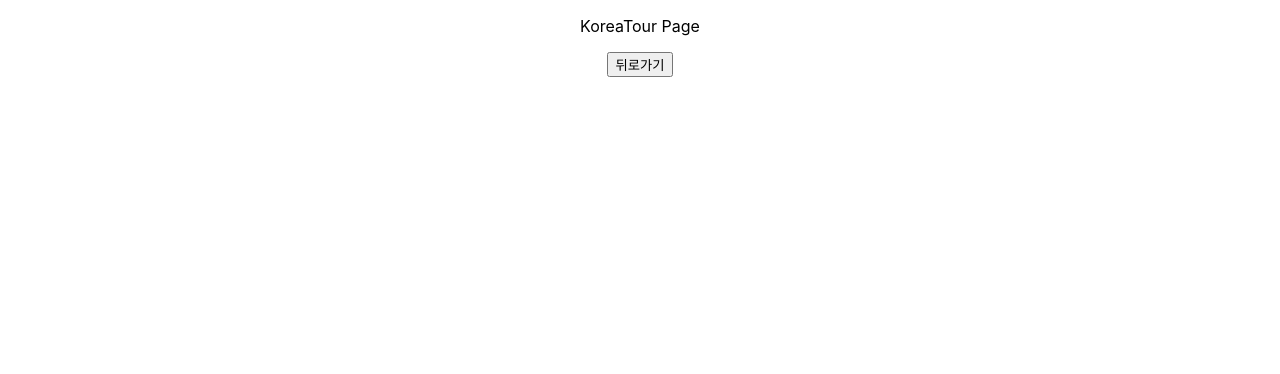
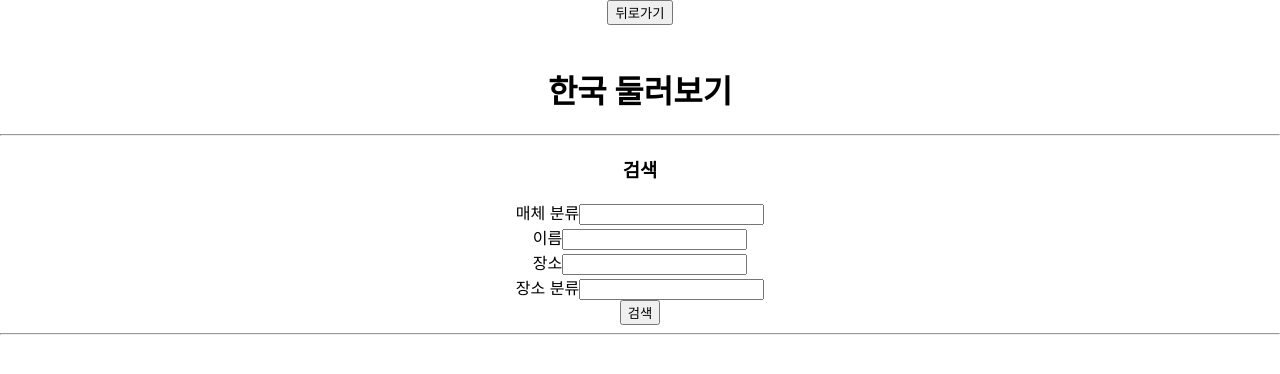
Before and after one commit to woneee99/MOA, a React (Create React App) app in the folder frontend/moa/: page /withbuddy/koreatour in a window 1280 px wide. Shown: the top 374 px of the page. Built offline with nearby package versions, Linux system fonts and the light colour scheme.

Commit message:
feat: add KoreaTour page and components #7
한국 둘러보기 페이지 및 컴포넌트 추가

```diff
--- /dev/null
+++ b/frontend/moa/src/components/KoreaTourMap.jsx
@@ -0,0 +1,11 @@
+import React from 'react';
+
+function KoreaTourMap(props) {
+  return (
+    <div>
+      <h1>대충 지도 Component</h1>
+    </div>
+  );
+}
+
+export default KoreaTourMap;
--- /dev/null
+++ b/frontend/moa/src/components/KoreaTourSearch.jsx
@@ -0,0 +1,27 @@
+import React from 'react';
+
+function KoreaTourSearch(props) {
+  return (
+    <div>
+      <h3>검색</h3>
+      <div>
+        <label htmlFor="mediaType">매체 분류</label>
+        <input type="text" id="mediaType" />
+      </div>
+      <div>
+        <label htmlFor="title">이름</label>
+        <input type="text" id="title" />
+      </div>
+      <div>
+        <label htmlFor="place">장소</label>
+        <input type="text" id="place" />
+      </div>
+      <div>
+        <label htmlFor="placeType">장소 분류</label>
+        <input type="text" id="placeType" />
+      </div>
+    </div>
+  );
+}
+
+export default KoreaTourSearch;
--- /dev/null
+++ b/frontend/moa/src/components/KoreaTourSearchResult.jsx
@@ -0,0 +1,14 @@
+import React from 'react';
+
+function KoreaTourSearchResult(props) {
+  return (
+    <div>
+      <h3>검색 결과</h3>
+      <div>
+        대충 테이블
+      </div>
+    </div>
+  );
+}
+
+export default KoreaTourSearchResult;
--- a/frontend/moa/src/pages/WithBuddy/KoreaTour.jsx
+++ b/frontend/moa/src/pages/WithBuddy/KoreaTour.jsx
@@ -1,11 +1,39 @@
-import React from 'react';
+import React, { useState } from 'react';
+
 import BackButton from '../../components/BackButton';
+import KoreaTourSearch from '../../components/KoreaTourSearch';
+import KoreaTourMap from '../../components/KoreaTourMap';
+import KoreaTourSearchResult from '../../components/KoreaTourSearchResult';
 
 function KoreaTour(props) {
+  const [showSearchResults, setShowSearchResults] = useState(false);
+
+  const handleSearchClick = () => {
+    setShowSearchResults(true);
+  };
+
+  const closeSearchResults = () => {
+    setShowSearchResults(false);
+  };
+
   return (
     <div>
-      <p>KoreaTour Page</p>
       <BackButton />
+      <br />
+      <h1>한국 둘러보기</h1>
+      <hr />
+      <div>
+        <KoreaTourSearch />
+        <button onClick={handleSearchClick}>검색</button>
+      </div>
+      <hr />
+      {showSearchResults && (
+        <div className="search-results-popup">
+          <KoreaTourMap />
+          <KoreaTourSearchResult />
+          <button onClick={closeSearchResults}>닫기</button>
+        </div>
+      )}
     </div>
   );
 }
```
